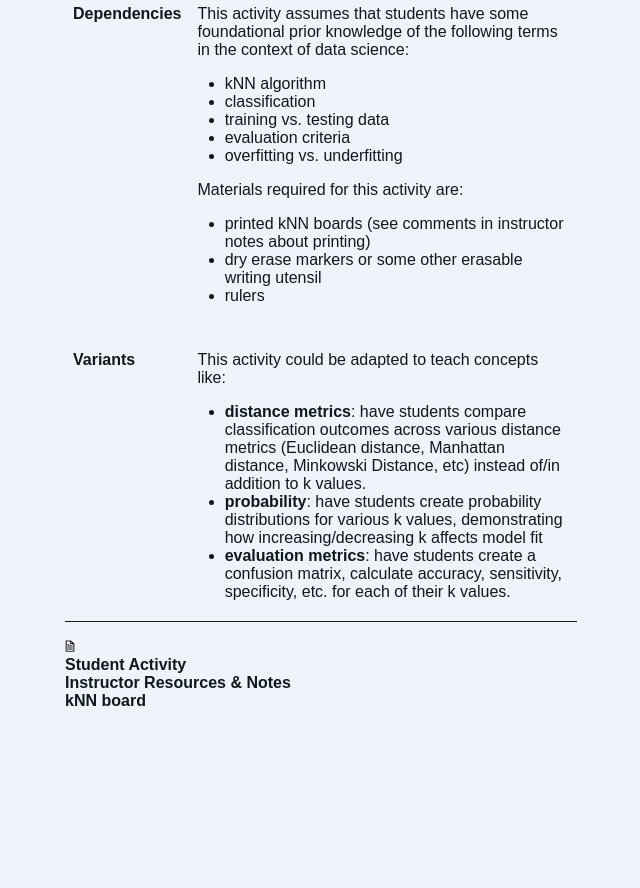
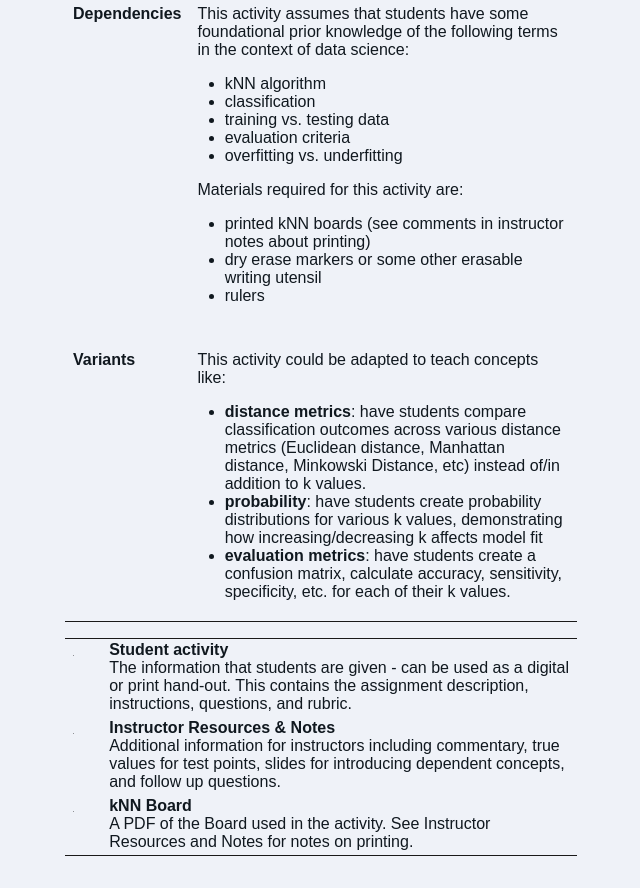
Before and after one commit to ali-rivera/Rivera-kNNOnABoard, a plain HTML site: page index2.html in a window 1280 px wide. Shown: the part 1504-2392 px from the top of the page, without its empty margins (319-959 px from the left). Before the commit the page ends 2278 px from the top, so only its background shows below. Drawn offline with Linux system fonts and the light colour scheme.

Commit message:
format icons & banner

```diff
--- a/index2.html
+++ b/index2.html
@@ -210,9 +210,9 @@
   </colgroup>
   <tbody>
     <tr class="top"><td><div style="text-align: center;"><a href="https://datascience.virginia.edu/">
-      <img src="SDS V Logo Color-Screen.png" width = 80% alt="University of Virginia School of Data Science logo features an orange rotunda and blue text." ></a></div></td>
+      <img src="SDS V Logo Color-Screen.png" height = 60% alt="University of Virginia School of Data Science logo features an orange rotunda and blue text." ></a></div></td>
 <td><div style="text-align: center;">
-  <img src="kNN-class.jpg" width="50%" alt="An image of 3 students in a data science active learning classroom. They are smiling and holding up a whiteboard with points on it and annotations from the activity they just completed.">
+  <img src="kNN-class.jpg" width="50%" alt="An image of 3 female students in a data science active learning classroom. They are smiling and holding up a whiteboard with points on it and annotations from the activity they just completed.">
   </div></td></tr>
   </tbody>
   </table>
@@ -333,10 +333,33 @@ are:
 </tbody>
 </table>
 
-<div><a href="student-activity.html">
-  <img src="icon.png" width = 2% alt="" ></a></div>
-<a class="link" href="student-activity.html">Student Activity</a> <br />
-<a class="link" href="instructor-notes.html">Instructor Resources & Notes</a><br />
-<a class="link" href="kNN_output.pdf">kNN board</a><br />
+<table>
+  <colgroup>
+  <col style="width: 7%" />
+  <col style="width: 92%" />
+  </colgroup>
+  <tbody>
+  <tr class="odd">
+  <td class = "left"><a class="link" href="student-activity.html">
+    <img src="icon.png" width = 2% alt="" ></a></td>
+  <td><strong>Student activity</strong> <br>
+    The information that students are given - can be used as a digital or print hand-out. This contains the assignment description, instructions, questions, and rubric. </td>
+  </tr>
+  <tr class="even">
+    <td class = "left"><a class="link" href="instructor-notes.html">
+      <img src="icon.png" width = 2% alt="" ></a></td>
+    <td><strong>Instructor Resources & Notes</strong> <br>
+    Additional information for instructors including commentary, true values for test points, slides for introducing dependent concepts, and follow up questions.</td>
+  </tr>
+  <tr class="odd">
+  <td class = "left"><a class="link" href="student-activity.html">
+    <img src="icon.png" width = 2% alt="" ></a></td>
+  <td><strong>kNN Board</strong> <br>
+      A PDF of the Board used in the activity. See Instructor Resources and Notes for notes on printing.</td>
+  </tr>
+  </tbody>
+</table>
+
+
 </body>
 </html>
```
